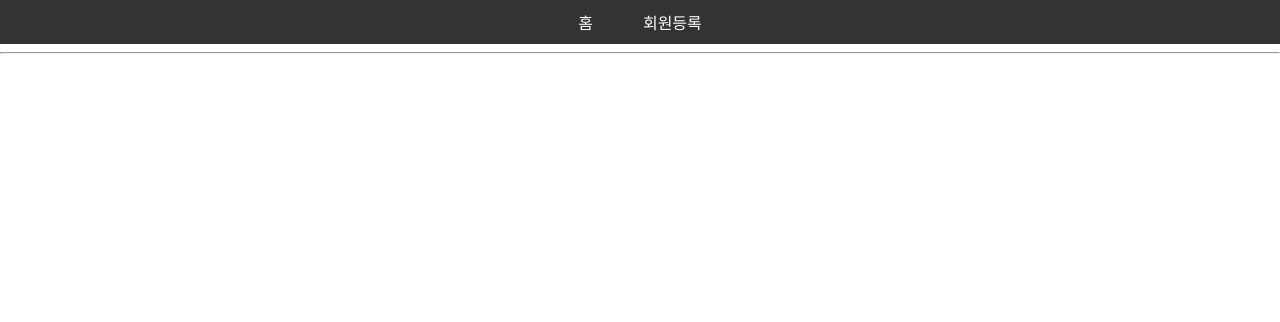
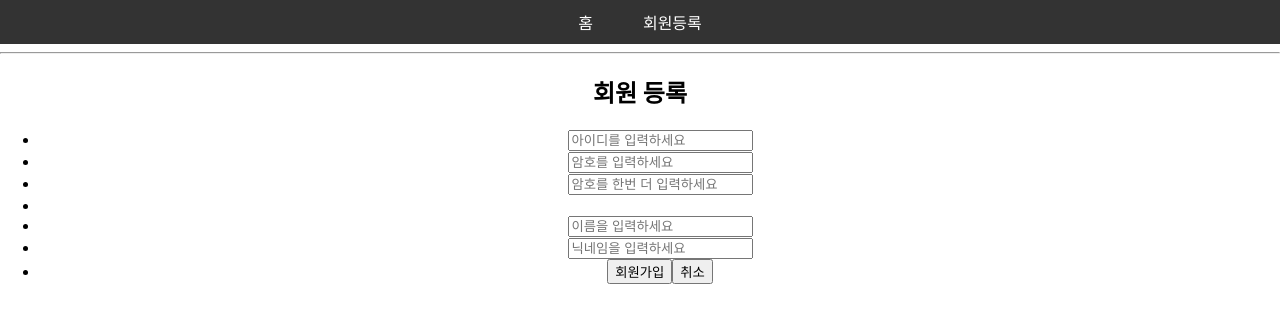
Before and after one commit to nam2626/KH_2025_04_REACT, a React (Create React App) app in the folder spring-member-app/: page /register in a window 1280 px wide. Shown: the top 322 px of the page. Built offline with nearby package versions, Linux system fonts and the light colour scheme.

Commit message:
폼, 정규식으로 암호 체크

```diff
--- a/spring-member-app/src/pages/Register.jsx
+++ b/spring-member-app/src/pages/Register.jsx
@@ -1,3 +1,42 @@
+import { useRef } from 'react';
+import { useNavigate } from 'react-router-dom';
 export default () => {
-  return <div></div>;
+  const txtId = useRef(null);
+  const txtPasswd = useRef(null);
+  const txtPasswdChk = useRef(null);
+  const txtName = useRef(null);
+  const txtNickName = useRef(null);
+
+  const navigate = useNavigate();
+  const passCheck = () => {
+    const pattern = /^(?=.*[a-z])(?=.*[A-Z])(?=.*\d)(?=.*[!@#%$^&*])[A-Za-z\d!@#$%\^&\*]{8,20}$/;
+    console.log(pattern.test(txtPasswd.current.value));
+  };
+  return (
+    <div>
+      <h2>회원 등록</h2>
+      <ul>
+        <li>
+          <input type="text" ref={txtId} placeholder="아이디를 입력하세요" />
+        </li>
+        <li>
+          <input type="text" onChange={passCheck} ref={txtPasswd} placeholder="암호를 입력하세요" />
+        </li>
+        <li>
+          <input type="password" ref={txtPasswdChk} placeholder="암호를 한번 더 입력하세요" />
+        </li>
+        <li></li>
+        <li>
+          <input type="text" ref={txtName} placeholder="이름을 입력하세요" />
+        </li>
+        <li>
+          <input type="text" ref={txtNickName} placeholder="닉네임을 입력하세요" />
+        </li>
+        <li>
+          <button>회원가입</button>
+          <button onClick={() => navigate(-1)}>취소</button>
+        </li>
+      </ul>
+    </div>
+  );
 };
```
